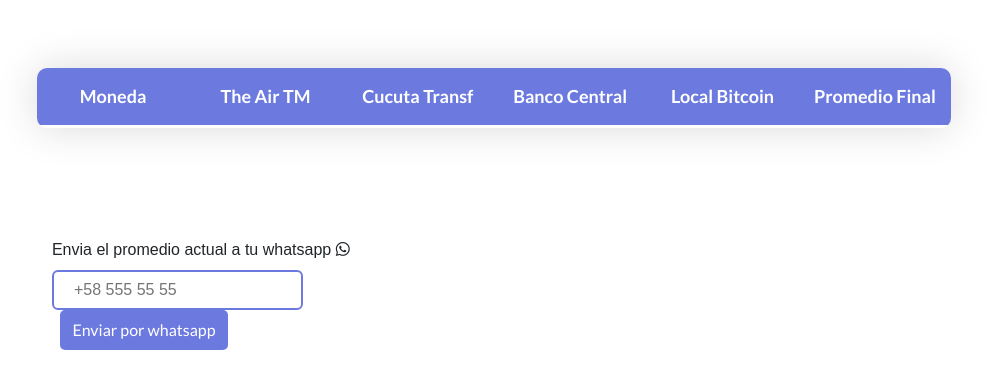
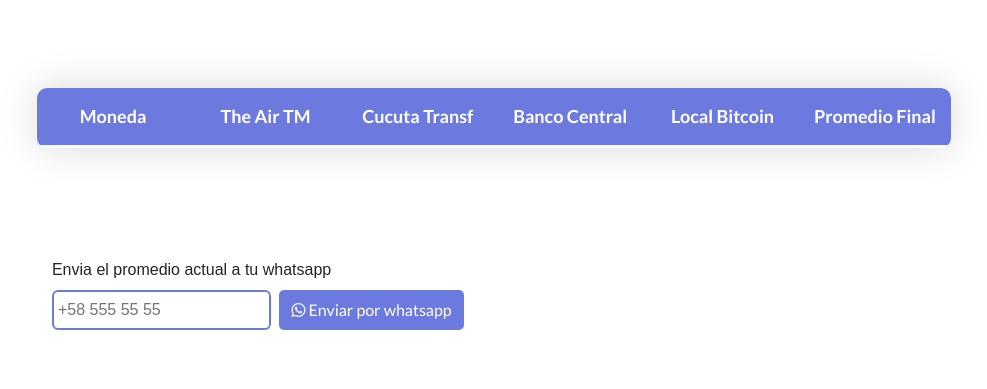
Before and after one commit to yeisonreyes07/encuantoesta, a plain HTML site: page index.html in a window 1280 px wide. Shown: the part 191-580 px from the top of the page, without its empty margins (189-1176 px from the left). Drawn offline with Linux system fonts and the light colour scheme; no server answers.

Commit message:
cambios en el whatsapp

```diff
--- a/css/main.css
+++ b/css/main.css
@@ -539,7 +539,7 @@ tr.row100.head th {
 }
 input#numero_enviar {
   border: #6c7ae0 solid 2px !important;
-  padding: 6px 20px;
+  padding: 6px 4px;
   border-radius: 6px;
 }
 
--- a/index.html
+++ b/index.html
@@ -62,9 +62,9 @@
 				</div>
                 <div class="col-md-6">
                     <label>Envia el promedio actual a tu whatsapp</label>
-                    <input type="number" id="numero_enviar" value="" placeholder="+58 555 55 55"><i class="fab fa-whatsapp"></i></input>
+                    <input type="number" id="numero_enviar" value="" placeholder="+58 555 55 55"></input>
                         <button class="botton-whatsapp" type="button" onclick="enviar()">
-                            <a target="_blank" id="whatsapp" href="" >Enviar por whatsapp</a>
+                            <i class="fab fa-whatsapp"></i><a target="_blank" id="whatsapp" href="" > Enviar por whatsapp</a>
                         </button>
                 </div>
 
```
